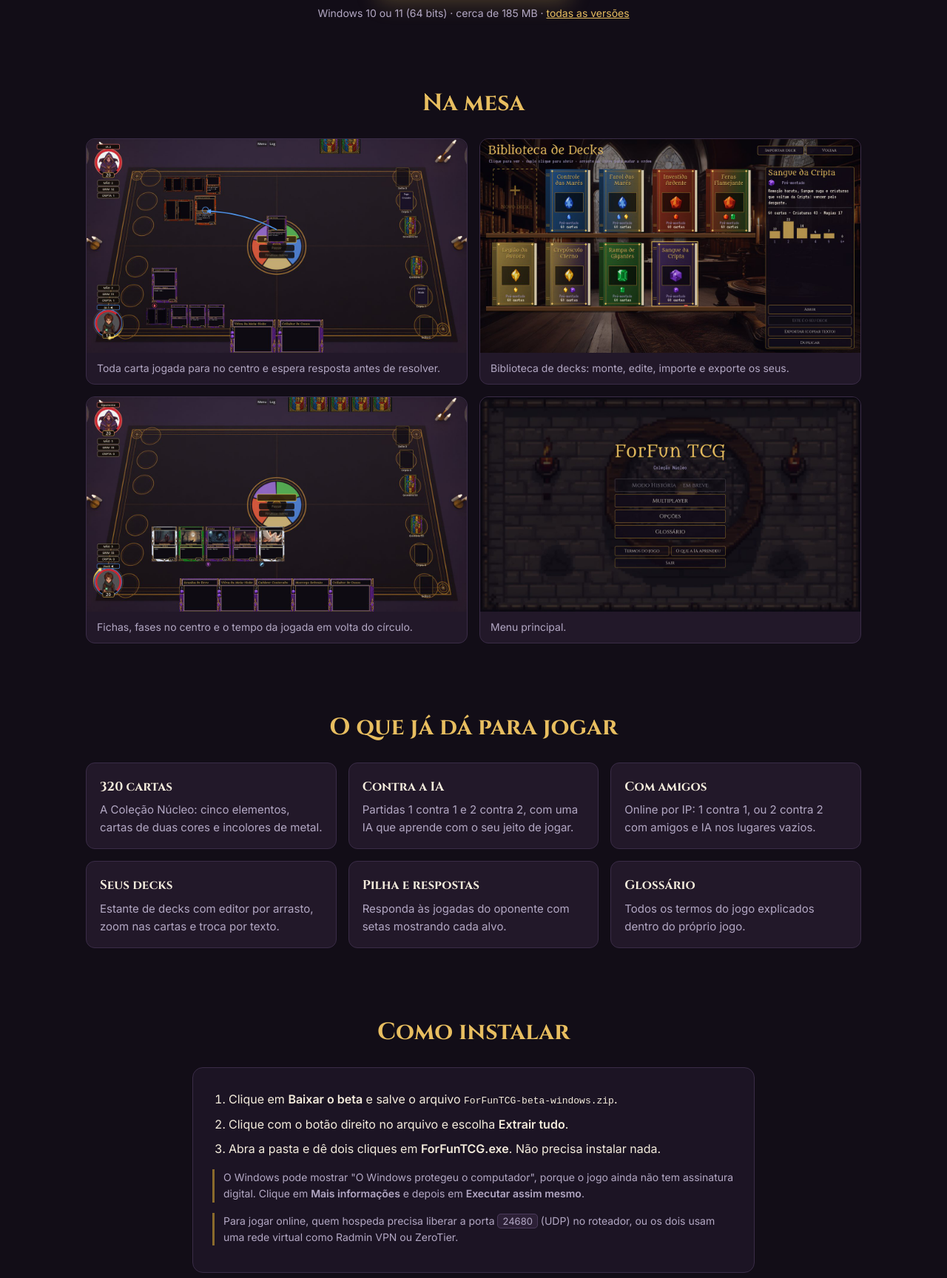
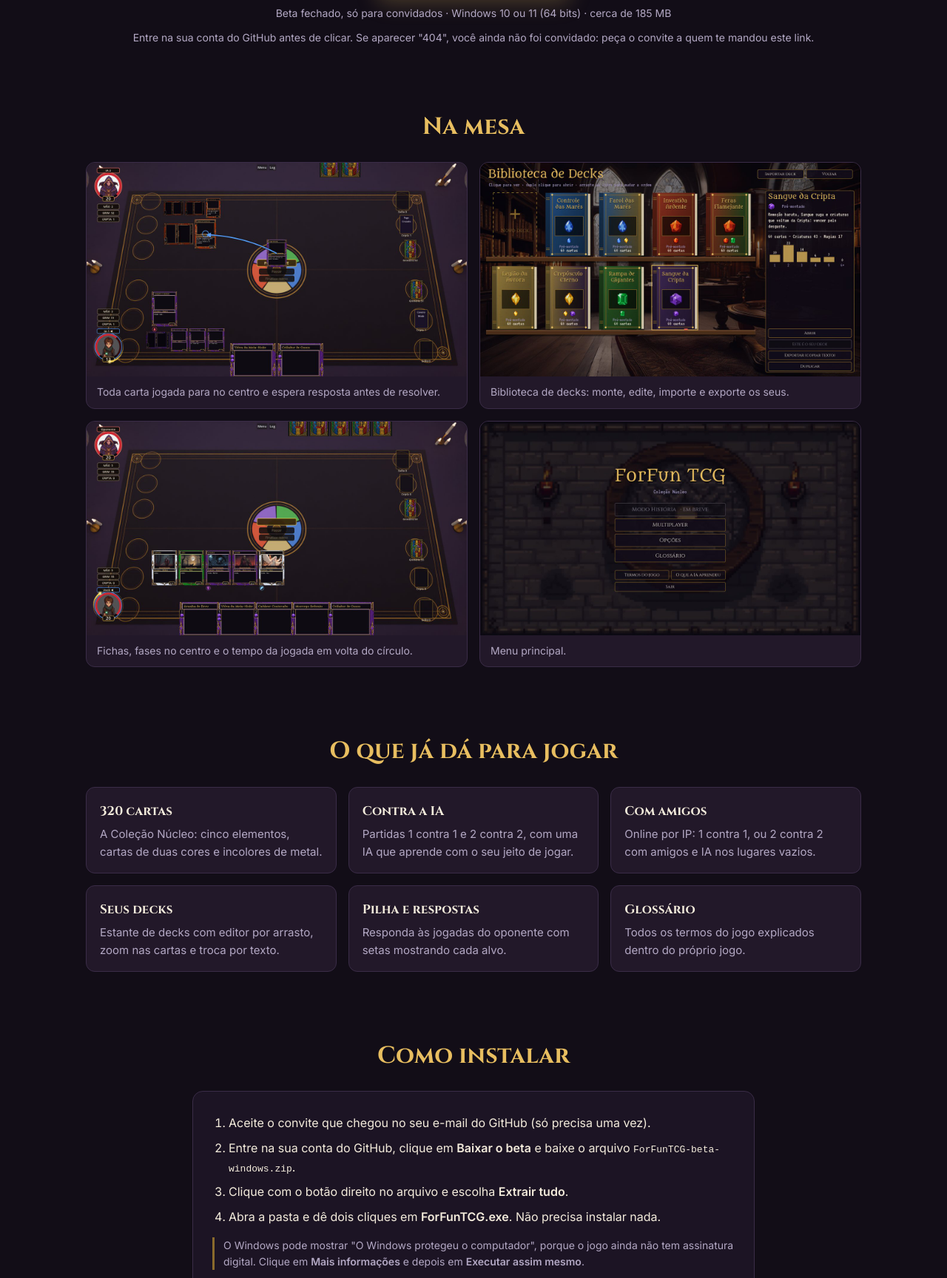
Before and after one commit to Kammahl/forfun-tcg-beta, a plain HTML site: page index.html in a window 1280 px wide. Shown: the part 487-2215 px from the top of the page at 74% size. Drawn offline with Linux system fonts and the light colour scheme; a web font is replaced by a local one.

Commit message:
Download do beta só para convidados
Co-Authored-By: Claude Opus 5.5 <noreply@anthropic.com>

```diff
--- a/index.html
+++ b/index.html
@@ -94,11 +94,12 @@
         <span style="color:var(--sombra);background:var(--sombra)" title="Sombra"></span>
       </div>
       <div class="baixar">
-        <a class="botao" href="https://github.com/Kammahl/forfun-tcg-beta/releases/latest/download/ForFunTCG-beta-windows.zip">
+        <a class="botao" href="https://github.com/Kammahl/forfun-tcg-testes/releases/latest">
           <svg viewBox="0 0 24 24" fill="none" stroke="currentColor" stroke-width="2.4" stroke-linecap="round" stroke-linejoin="round" aria-hidden="true"><path d="M12 3v12"/><path d="m7 10 5 5 5-5"/><path d="M5 21h14"/></svg>
           Baixar o beta
         </a>
-        <div class="info-baixar">Windows 10 ou 11 (64 bits) · cerca de 185 MB · <a href="https://github.com/Kammahl/forfun-tcg-beta/releases">todas as versões</a></div>
+        <div class="info-baixar">Beta fechado, só para convidados · Windows 10 ou 11 (64 bits) · cerca de 185 MB</div>
+        <div class="info-baixar">Entre na sua conta do GitHub antes de clicar. Se aparecer "404", você ainda não foi convidado: peça o convite a quem te mandou este link.</div>
       </div>
     </header>
 
@@ -128,7 +129,8 @@
       <h2>Como instalar</h2>
       <div class="passos">
         <ol>
-          <li>Clique em <strong>Baixar o beta</strong> e salve o arquivo <code>ForFunTCG-beta-windows.zip</code>.</li>
+          <li>Aceite o convite que chegou no seu e-mail do GitHub (só precisa uma vez).</li>
+          <li>Entre na sua conta do GitHub, clique em <strong>Baixar o beta</strong> e baixe o arquivo <code>ForFunTCG-beta-windows.zip</code>.</li>
           <li>Clique com o botão direito no arquivo e escolha <strong>Extrair tudo</strong>.</li>
           <li>Abra a pasta e dê dois cliques em <strong>ForFunTCG.exe</strong>. Não precisa instalar nada.</li>
         </ol>
```
Also changed, not shown: 1 other file.
